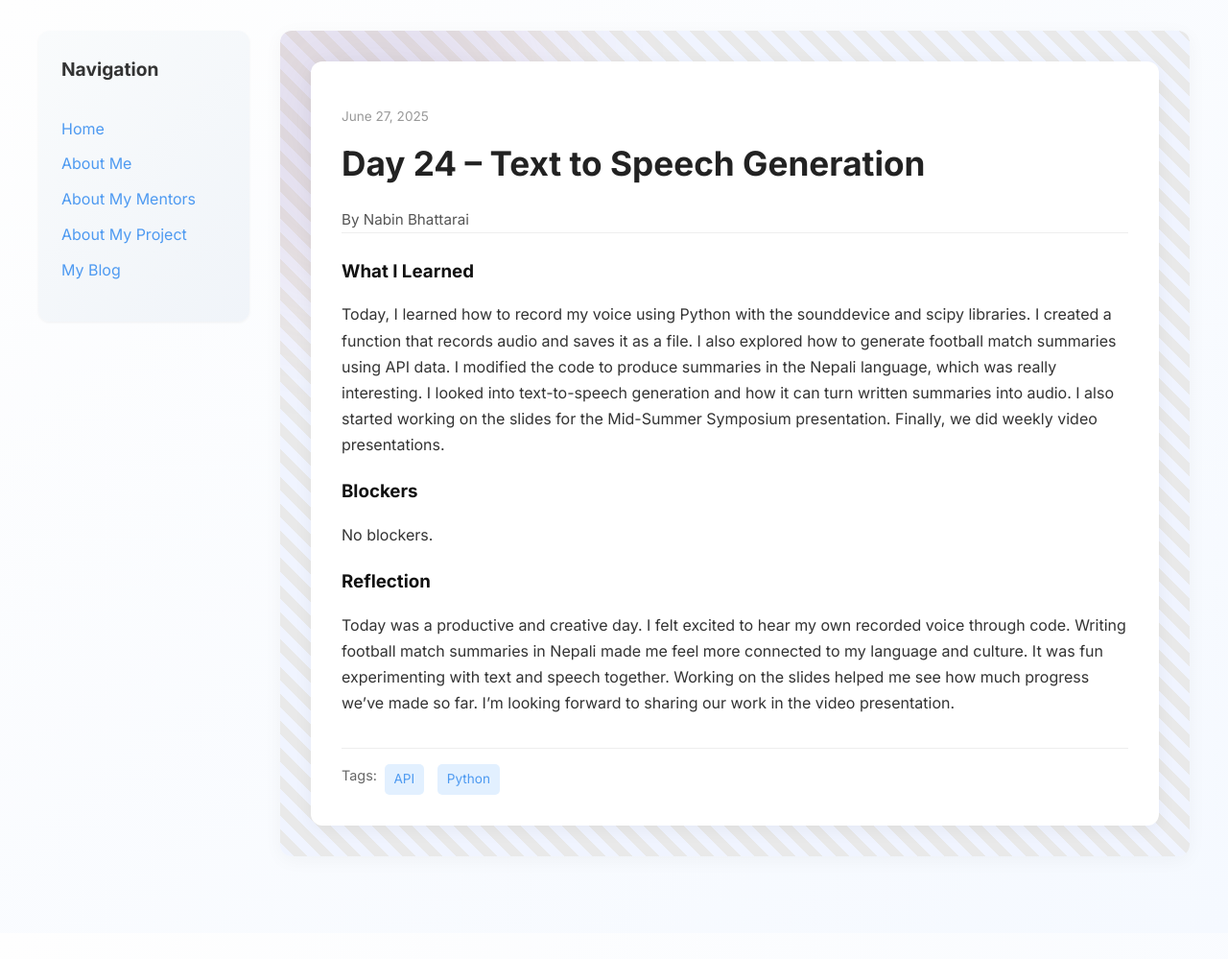
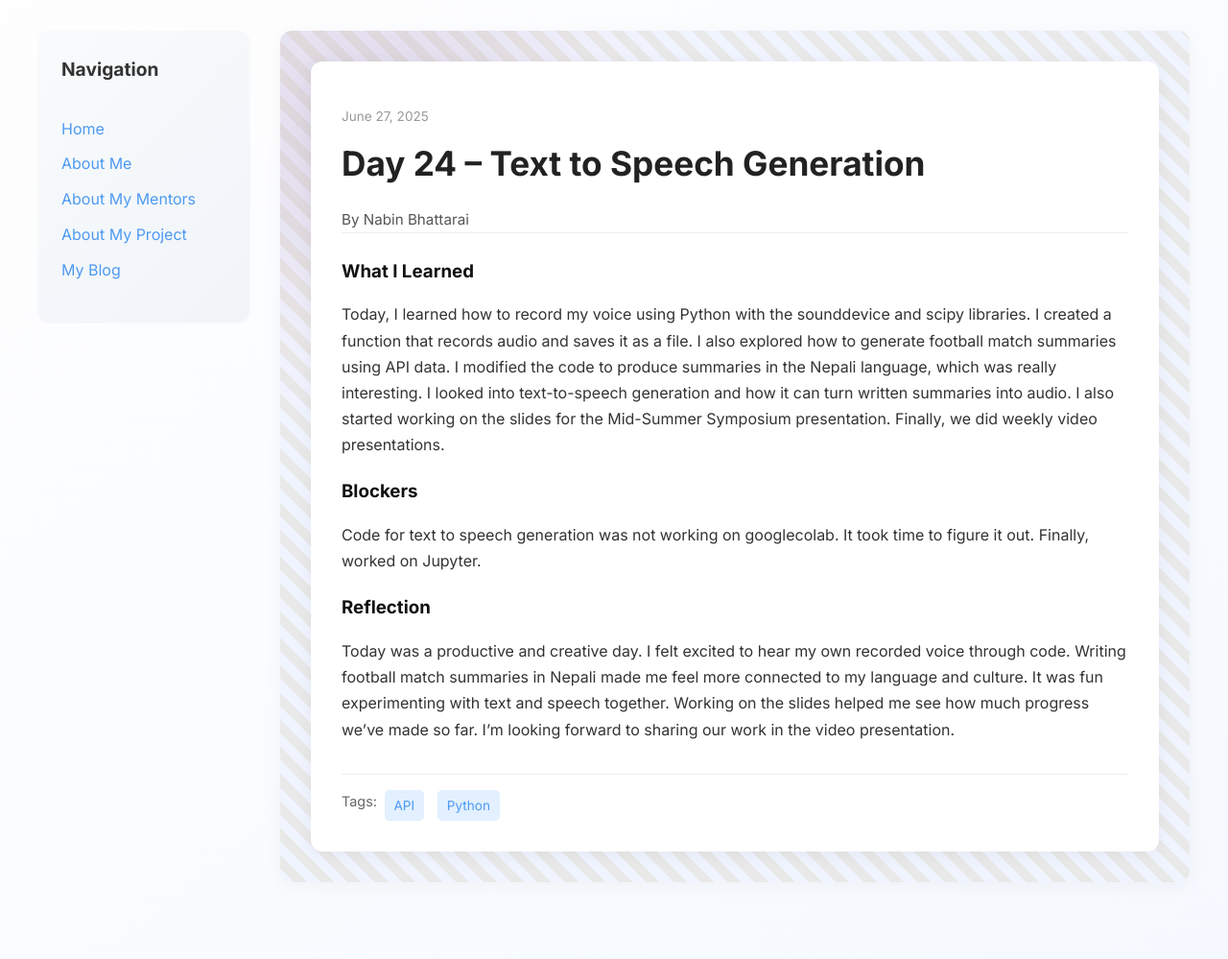
Before and after one commit to bhattarainabin2055/bhattarainabin2055.github.io, a Jekyll site: the page built from _posts/2025-06-27-day-24.md, in a window 1280 px wide. Shown: the whole page at 96% size. Built offline with Jekyll 4.4.1, drawn with Linux system fonts in a browser that asks for light colours; before the commit the page ends 972 px from its top, so only the background shows below that.

Commit message:
Update 2025-06-27-day-24.md

```diff
--- a/_posts/2025-06-27-day-24.md
+++ b/_posts/2025-06-27-day-24.md
@@ -9,7 +9,7 @@ tags: ["API", "Python"]
 what_i_learned: |
  Today, I learned how to record my voice using Python with the sounddevice and scipy libraries. I created a function that records audio and saves it as a file. I also explored how to generate football match summaries using API data. I modified the code to produce summaries in the Nepali language, which was really interesting. I looked into text-to-speech generation and how it can turn written summaries into audio. I also started working on the slides for the Mid-Summer Symposium presentation. Finally, we did weekly video presentations.
 blockers: |
-  No blockers.
+  Code for text to speech generation was not working on googlecolab. It took time to figure it out. Finally, worked on Jupyter.
 
 reflection: |
   Today was a productive and creative day. I felt excited to hear my own recorded voice through code. Writing football match summaries in Nepali made me feel more connected to my language and culture. It was fun experimenting with text and speech together. Working on the slides helped me see how much progress we’ve made so far. I'm looking forward to sharing our work in the video presentation.
```
